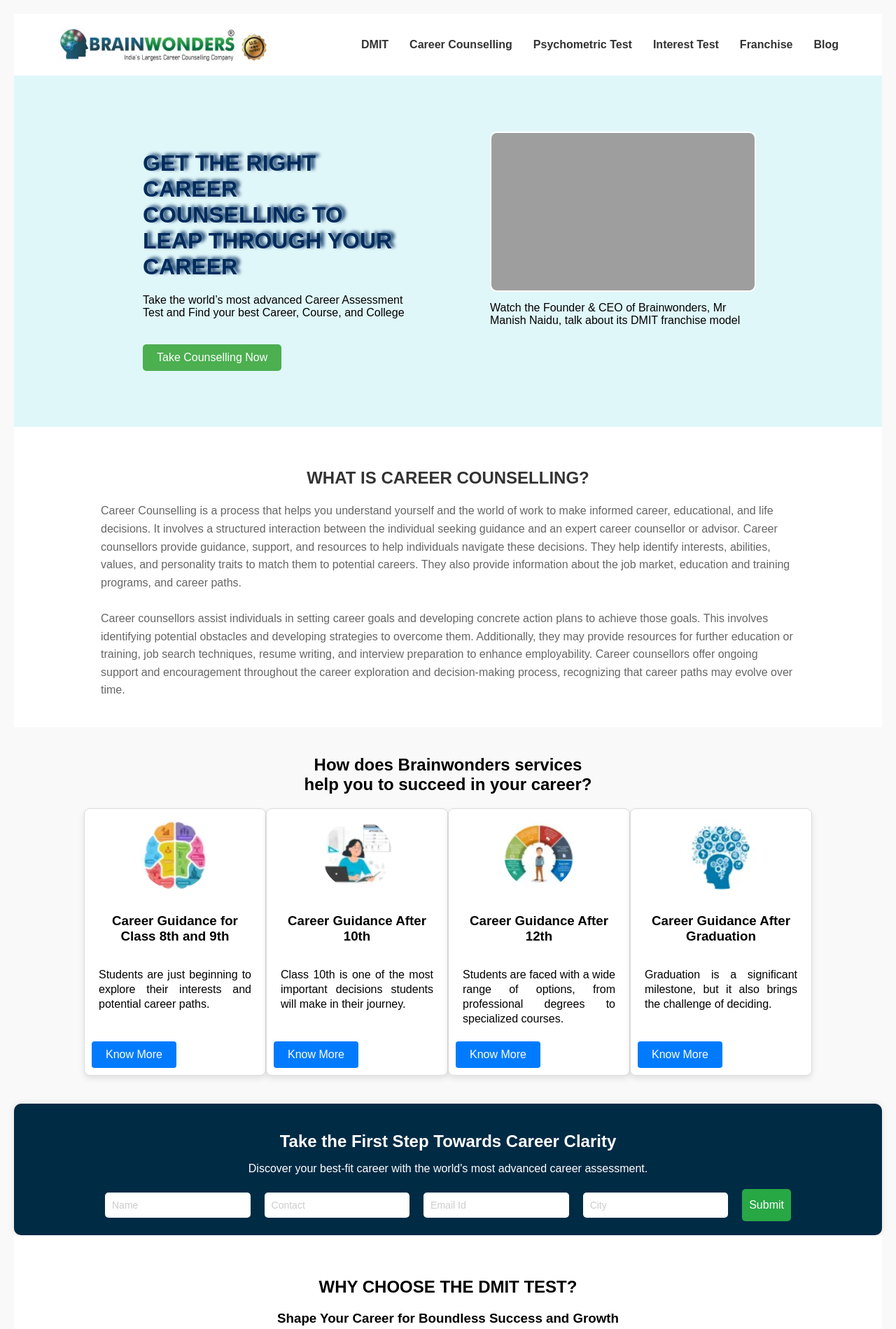
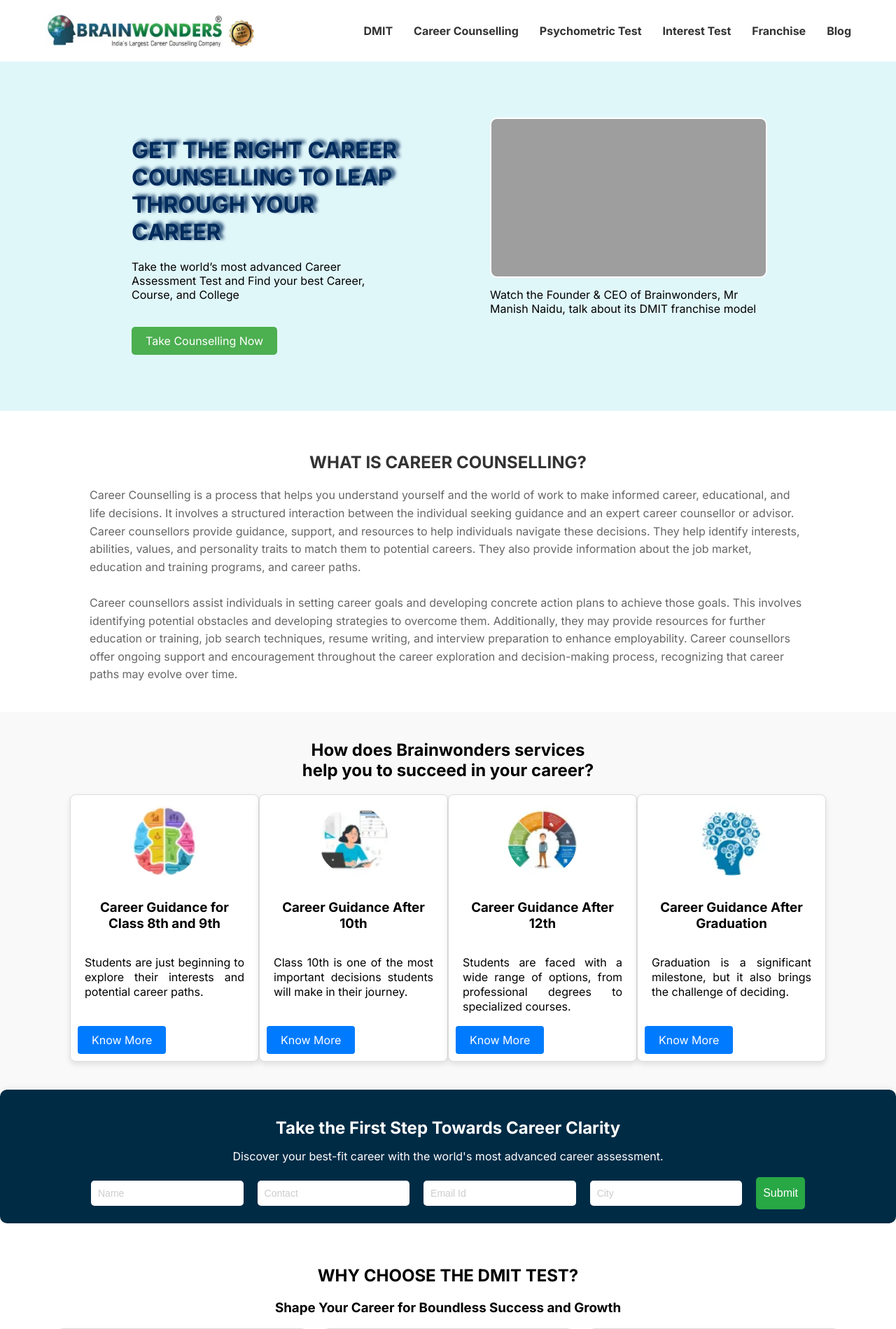
Before and after one commit to Aaratichauhan/Assignment-BrainWonders, a PHP site: page / in a window 1280 px wide. Shown: the top 1899 px of the page at 70% size. Run offline with PHP 8.4, Linux system fonts and the light colour scheme; grey boxes are pictures that could not be loaded.

Commit message:
Update styles.css

```diff
--- a/styles.css
+++ b/styles.css
@@ -623,15 +623,6 @@
 .scroll-button:hover {
   background-color: #0056b3;
 }
-
-body {
-  font-family: Arial, sans-serif;
-  background-color: #f9f9f9;
-  margin: 0;
-  padding: 20px;
-  text-align: center;
-}
-
 .awards {
   text-align: center;
   padding: 20px;
```
